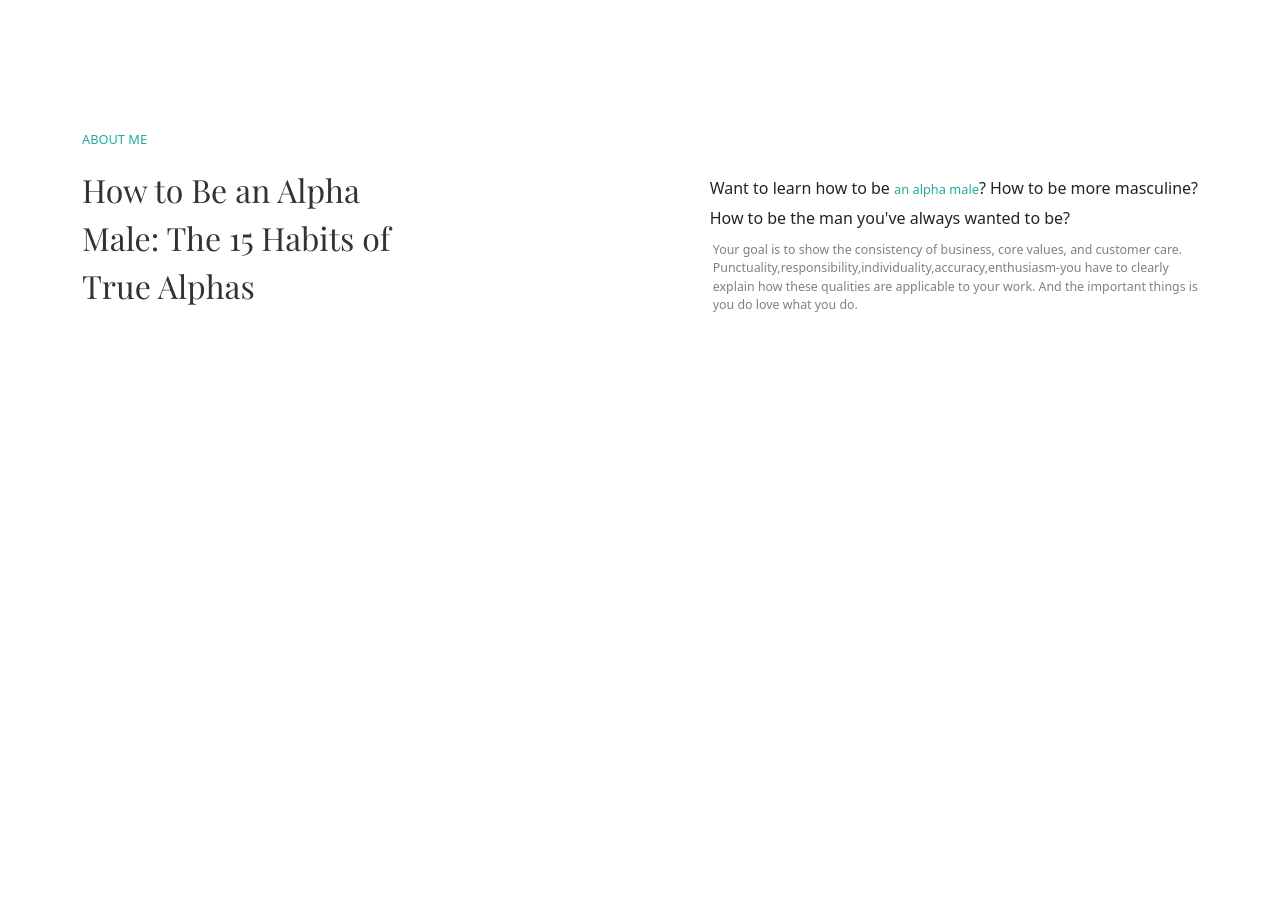
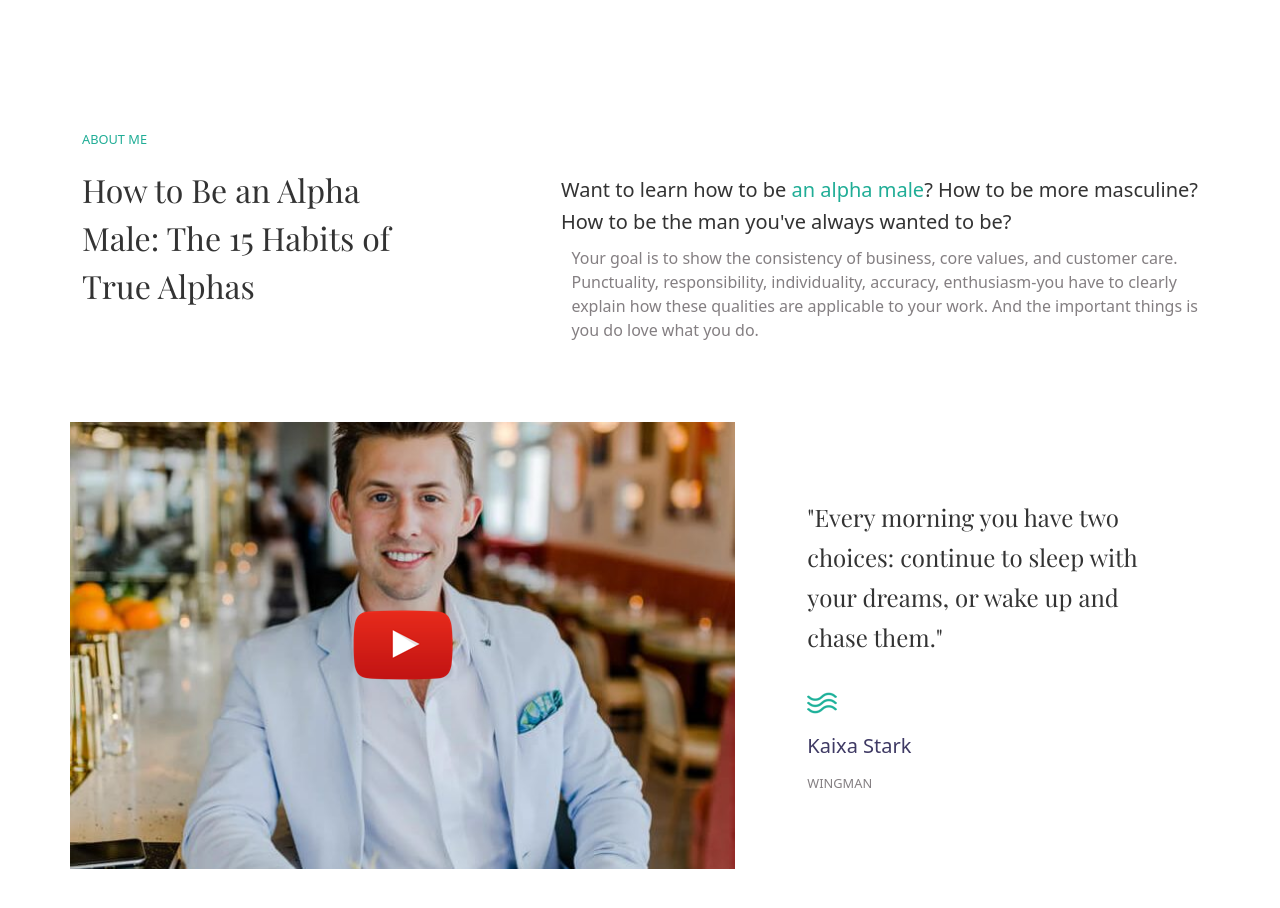
Before and after one commit to robertolatini31/proj-html-vuejs, a Vue app: page / in a window 1280 px wide. Shown: the part 772-1680 px from the top of the page. Before the commit the page ends 1170 px from the top, so only its background shows below. Built offline with nearby package versions, Linux system fonts and the light colour scheme.

Commit message:
add about me section

```diff
--- a/src/App.vue
+++ b/src/App.vue
@@ -7,25 +7,8 @@
   <main>
     <div class="container">
       <DatesComponent />
+      <AboutMeComponent />
 
-      <div class="row row-cols-2 row_about_me py_4">
-
-        <div class="col">
-          <span class="text-uppercase">about me</span>
-          <h2 class="title py-3">How to Be an Alpha <br> Male: The 15 Habits of <br> True Alphas</h2>
-        </div>
-        <!-- /.col -->
-
-        <div class="col pt-5 d-flex flex-column align-items-end">
-          <h6>Want to learn how to be <span>an alpha male</span>? How to be more masculine? <br> How to be the man you've always wanted to be?</h6>
-          <p>Your goal is to show the consistency of business, core values, and customer care.<br> Punctuality,responsibility,individuality,accuracy,enthusiasm-you have to clearly<br> explain how these qualities are applicable to your work. And the important things is<br> you do love what you do.</p>
-        </div>
-        <!-- /.col -->
-
-
-
-      </div>
-      <!-- /.row about_me -->
 
 
     </div>
@@ -38,11 +21,13 @@
 <script>
 import Header from '@/components/SiteHeader.vue'
 import DatesComponent from '@/components/DatesSectionComponent.vue'
+import AboutMeComponent from '@/components/AboutMeSectionComponent.vue'
 export default {
   name: 'App',
   components: {
     Header,
     DatesComponent,
+    AboutMeComponent,
   },
 
 }
@@ -62,25 +47,7 @@ export default {
 }
 
 main {
-  .row_about_me {
-    span {
-      font-size: 0.8rem;
-      font-weight: 500;
-      color: $Primary-color;
-    }
-    h2 {
-      color: $Dark-color;
-      line-height: 3rem;
-    }
-    p {
-      color: $Light-Dark-color;
-      font-size: 0.775rem;
-    }
-    h6 {
-      font-size: 1rem;
-      line-height: 1.8rem;
-    }
-  }
+
 }
 
 </style>
--- /dev/null
+++ b/src/components/AboutMeSectionComponent.vue
@@ -0,0 +1,91 @@
+<template>
+   <div class="row row_about_me py_4">
+
+        <div class="col-12 col-md-6 col-lg-5">
+          <span class="text-uppercase">about me</span>
+          <h2 class="title py-3">How to Be an Alpha <br> Male: The 15 Habits of <br> True Alphas</h2>
+        </div>
+        <!-- /.col -->
+
+        <div class="col-12 col-md-6 col-lg-7 pt-5 d-flex flex-column align-items-end">
+          <h5>Want to learn how to be <span class="fs-5">an alpha male</span>? How to be more masculine? <br> How to be the man you've always wanted to be?</h5>
+          <p>Your goal is to show the consistency of business, core values, and customer care.<br> Punctuality, responsibility, individuality, accuracy, enthusiasm-you have to clearly<br> explain how these qualities are applicable to your work. And the important things is<br> you do love what you do.</p>
+        </div>
+        <!-- /.col -->
+
+        <div class="col-12 col-md-6 col-lg-7 py_4">
+          <div class="yt_video">
+            <img class="banner_video" src="@/assets/img/home-movation-video-poster-670x450.jpg" alt="banner-video">
+            <img class="yt_logo" src="@/assets/img/icon-youtube-play.png" alt="youtube-player">
+          </div>
+          <!-- /.yt_video -->
+        </div>
+        <!-- /.col -->
+
+        <div class="col-12 col-md-6 col-lg-5 py_4 d-flex flex-column align-items-center justify-content-center">
+          <div class="container_items">
+            <h4 class="title pb-4">"Every morning you have two<br> choices: continue to sleep with<br> your dreams, or wake up and<br> chase them."</h4>
+            <img src="@/assets/img/home-movation-shape-01.png" alt="logo-shape">
+            <h5 class="pt-3">Kaixa Stark</h5>
+            <span class="text-uppercase">wingman</span>
+          </div>
+          <!-- /.container_items -->
+        </div>
+        <!-- /.col -->
+
+      </div>
+      <!-- /.row about_me -->
+</template>
+
+<script>
+export default {
+name: 'AboutMeSection',
+}
+</script>
+
+<style lang="scss" scoped>
+ .row_about_me {
+    color: $Dark-color;
+    span {
+      font-size: 0.8rem;
+      font-weight: 500;
+      color: $Primary-color;
+    }
+    h2 {
+      line-height: 3rem;
+    }
+    p {
+      color: $Light-Dark-color;
+      font-size: 1rem;
+    }
+    h5 {
+      line-height: 2rem;
+    }
+    .yt_video {
+      position: relative;
+      .banner_video {
+        width: 100%;
+        object-fit: cover;
+      }
+      .yt_logo {
+        position: absolute;
+        top: 50%;
+        left: 50%;
+        transform: translate(-50%, -50%);
+        max-width: 20%;
+      }
+    }
+    .container_items{
+       h4 {
+        line-height: 2.5rem;
+      }
+      h5 {
+        color: $Secondary-color;
+      }
+      span {
+        color: $Light-Dark-color;
+      }
+    }
+
+  }
+</style>
```
